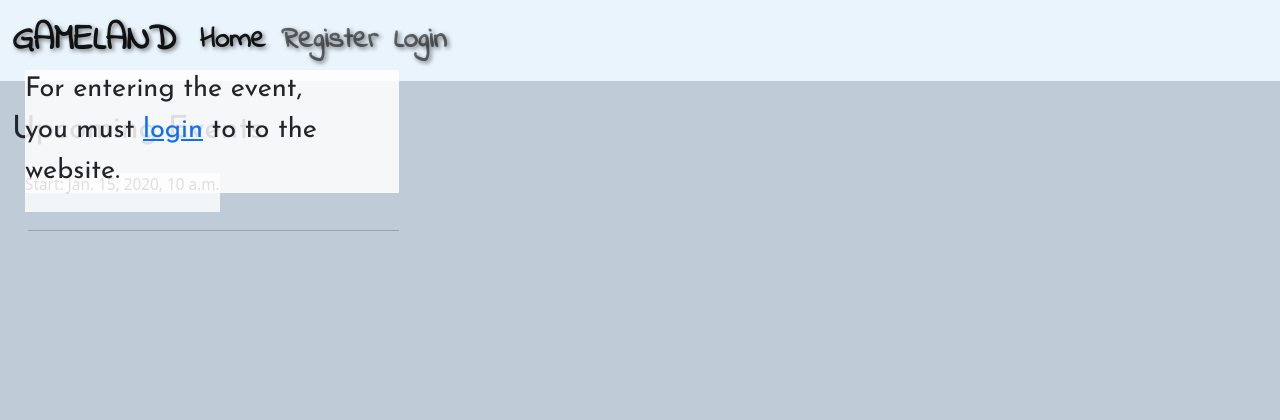
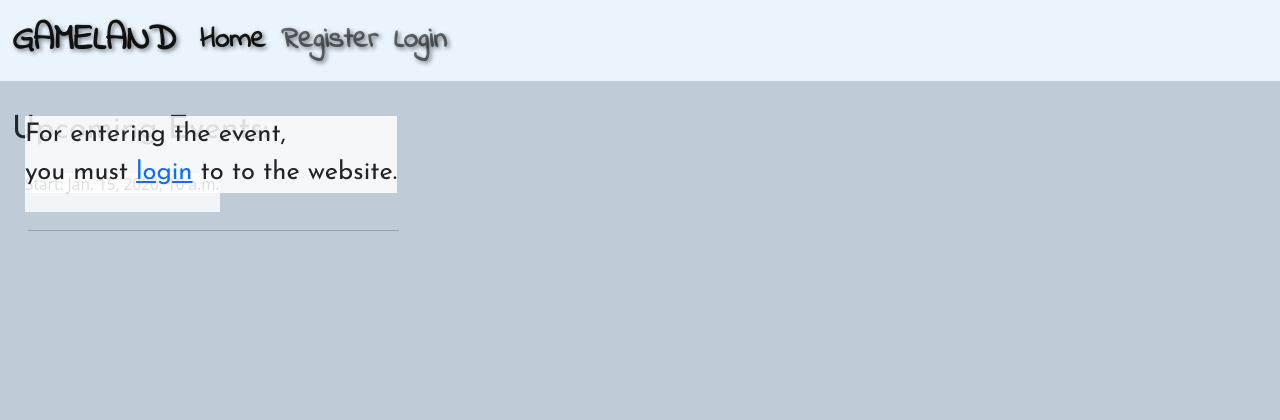
Before and after one commit to Karoskodev/Gameland, a Django app: page / in a window 1280 px wide. Shown: the top 420 px of the page. Run offline with Django 3.2, Linux system fonts and the light colour scheme; tables that the repository leaves empty hold one stand-in row (values such as "Sample post").

Commit message:
changed font size for event card2 if not authenticated

```diff
--- a/static/css/style.css
+++ b/static/css/style.css
@@ -65,7 +65,7 @@ form > ul {
 }
 
 .card-name2 {
-    font-size: 1.7rem;
+    font-size: 1.6rem;
 }
 
 
```
